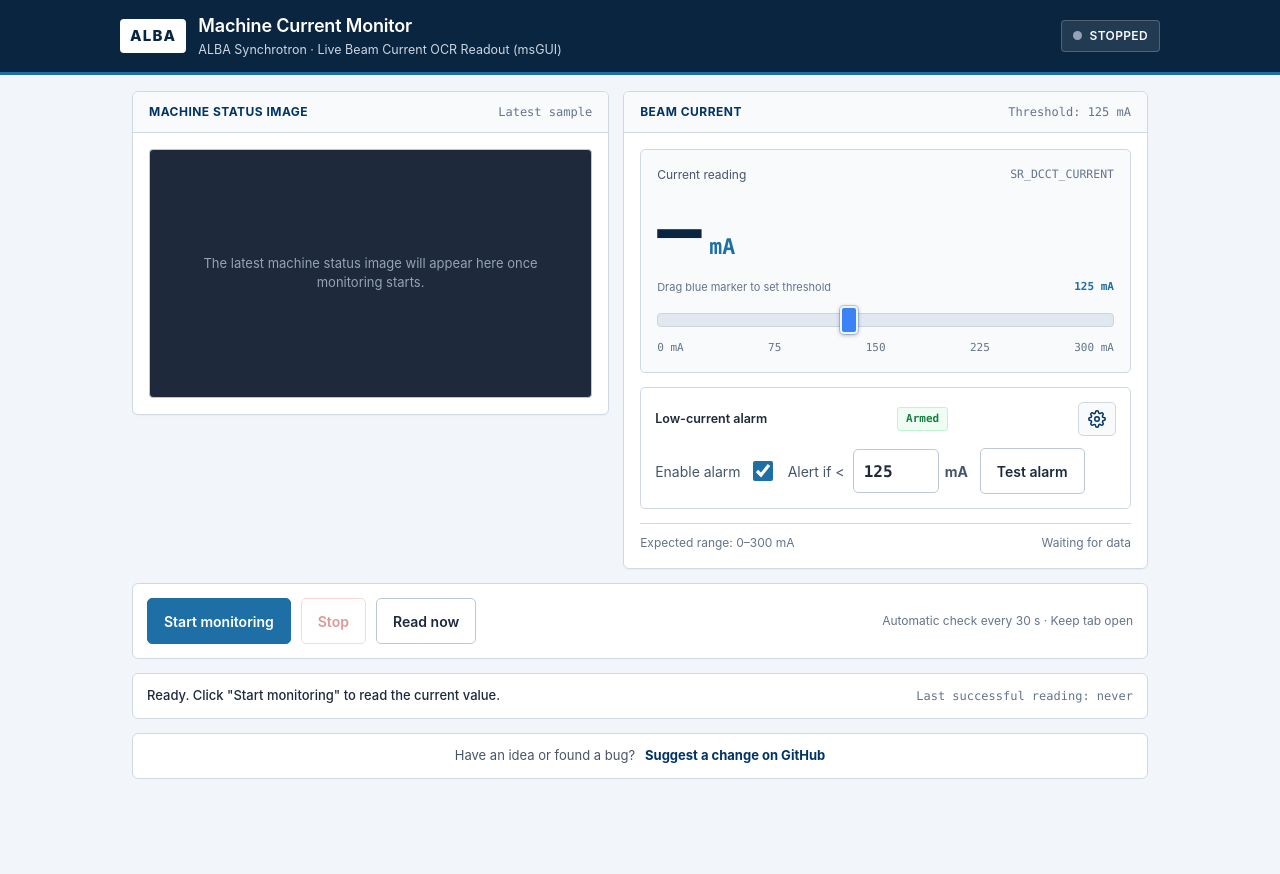
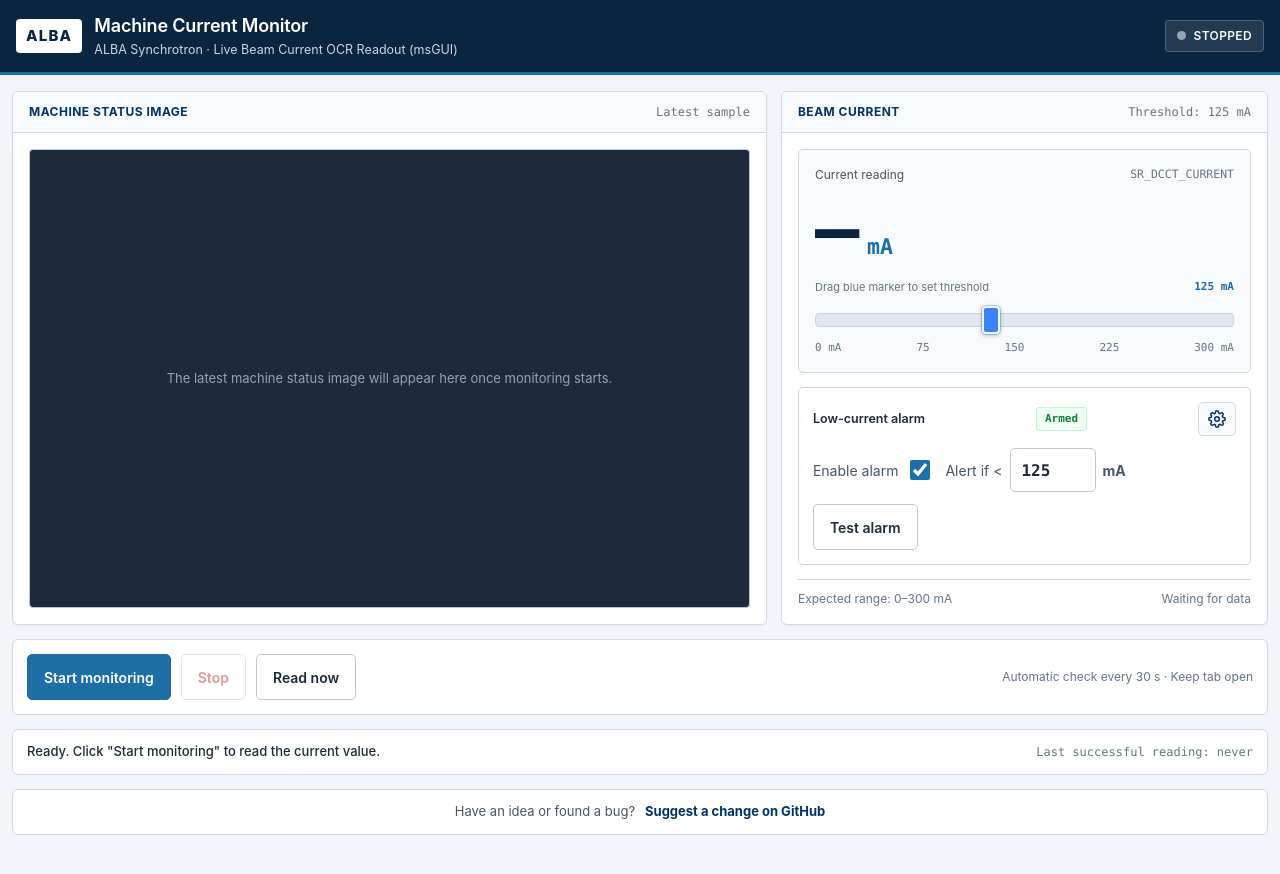
Before and after one commit to 20leunam/ALBA-beam-current-monitor, a plain HTML site: page index.html in a window 1280 px wide. Before the commit the page ends 827 px from the top, so only its background shows below. Drawn offline with Linux system fonts and the light colour scheme.

Commit message:
Widen layout so image frame fills row height without gap

```diff
--- a/index.html
+++ b/index.html
@@ -60,7 +60,7 @@
   }
 
   .header-inner {
-    width: min(1040px, 100%);
+    width: min(1280px, 100%);
     margin: 0 auto;
     display: flex;
     align-items: center;
@@ -159,7 +159,7 @@
 
   /* Main Container */
   main {
-    width: min(1040px, 100%);
+    width: min(1280px, 100%);
     margin: 16px auto;
     padding: 0 12px 32px;
     display: flex;
@@ -214,22 +214,20 @@
     flex-shrink: 0;
   }
 
-  /* 2-Column Grid */
+  /* Single column by default; two columns are enabled on wide screens */
   .grid {
     display: grid;
-    grid-template-columns: 1fr 1.1fr;
+    grid-template-columns: 1fr;
     gap: 14px;
     align-items: stretch;
   }
 
-  /* Image first on wide screens; DOM order is kept on small screens */
   .image-card {
     order: -1;
-    align-self: start;
   }
 
   .image-card .card-body {
-    justify-content: flex-start;
+    justify-content: center;
   }
 
   /* Clean Laboratory Cards */
@@ -991,7 +989,29 @@
       gap: 4px;
     }
   }
-</style>
+
+   /* Wide screens: larger image on the left, filling the whole row height */
+   @media (min-width: 1101px) {
+     .grid {
+       grid-template-columns: 1.55fr 1fr;
+     }
+
+     .image-card {
+       order: -1;
+       align-self: stretch;
+     }
+
+     .image-card .card-body {
+       justify-content: flex-start;
+     }
+
+     .preview-canvas-wrap {
+       flex: 1 1 auto;
+       min-height: 220px;
+       aspect-ratio: auto;
+     }
+   }
+ </style>
 </head>
 <body>
   <header class="top-header">
```
